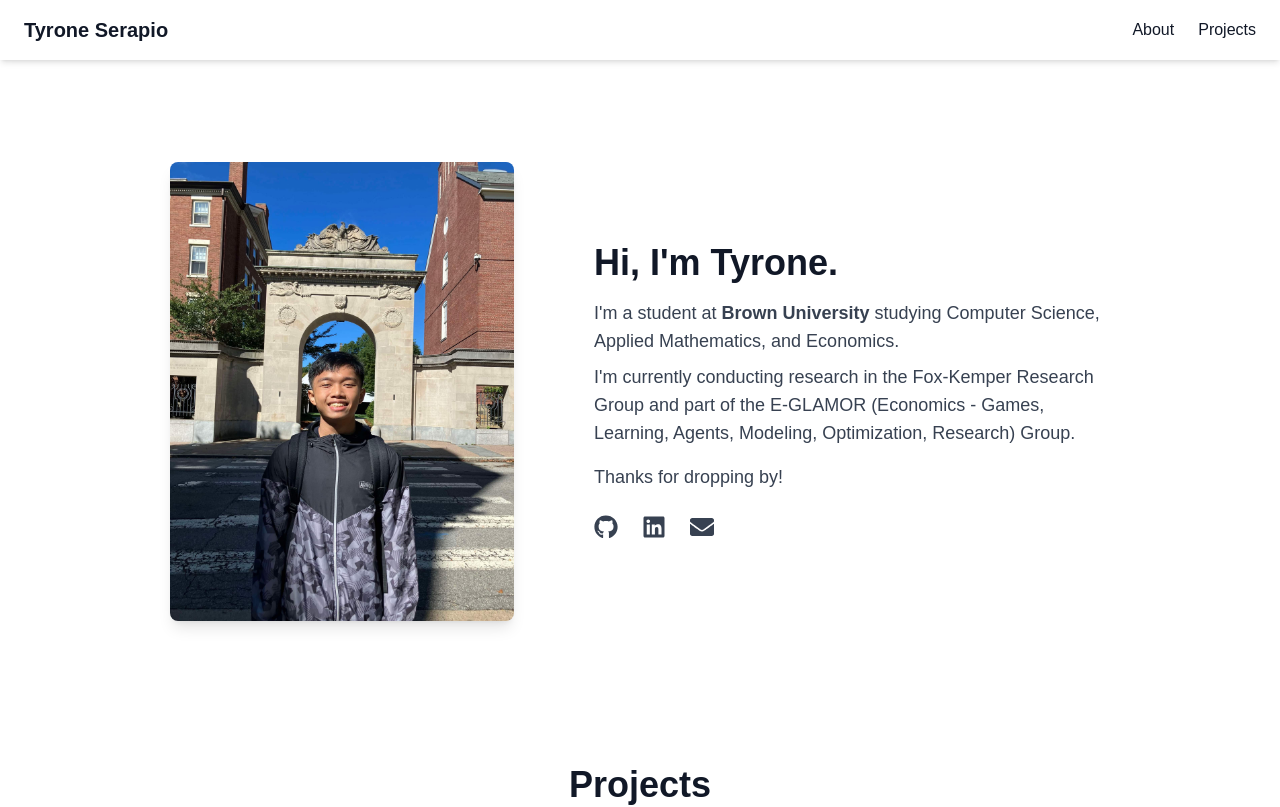
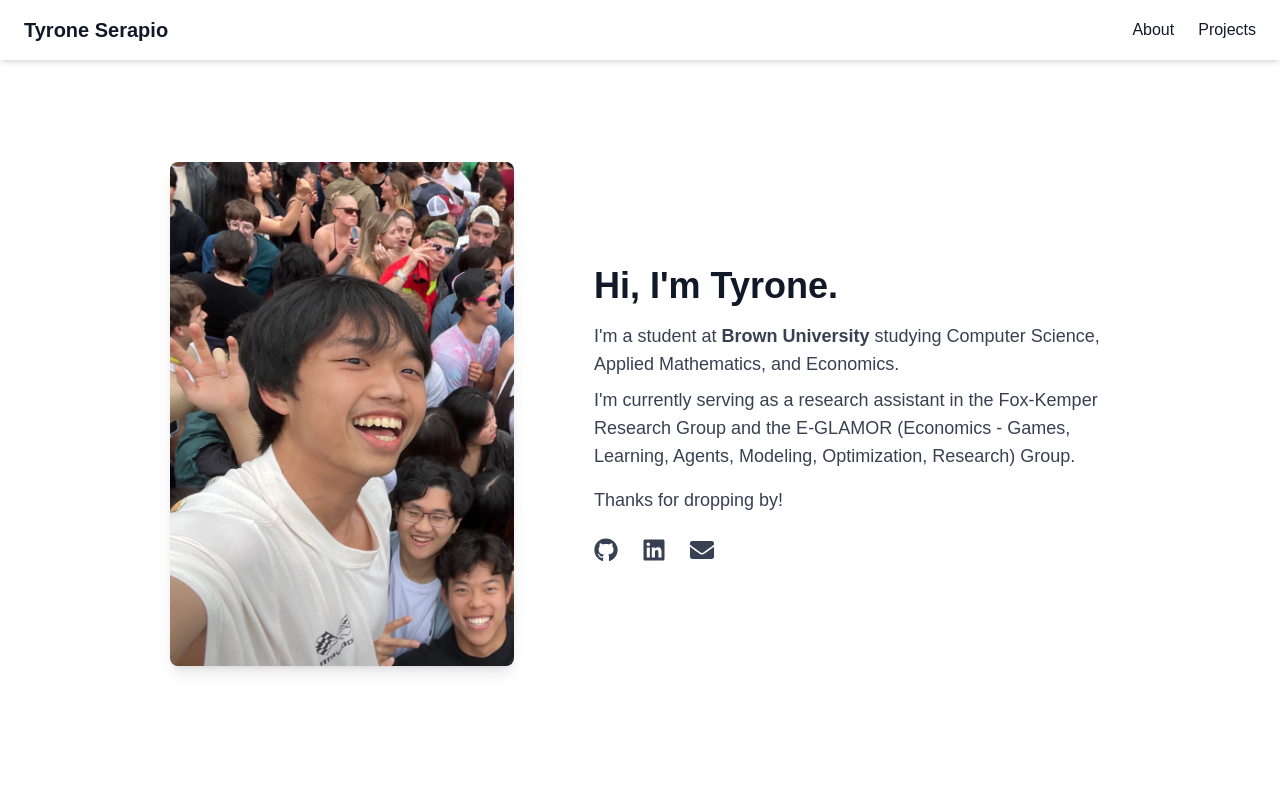
Before and after one commit to tktserapio/my-portfolio, a Next.js app: page / in a window 1280 px wide. Shown: the top 807 px of the page. Built offline with nearby package versions, Linux system fonts and the light colour scheme.

Commit message:
updated hero

```diff
--- a/components/Hero.tsx
+++ b/components/Hero.tsx
@@ -9,7 +9,7 @@ export default function Hero() {
         {/* Profile Image */}
         <div className="w-full md:w-2/5 h-auto relative rounded-lg overflow-hidden shadow-lg">
           <Image
-            src="/profile.JPG"
+            src="/profile2.JPG"
             width={500}
             height={500}
             alt="Profile Picture"
@@ -27,7 +27,7 @@ export default function Hero() {
 
           </p>
           <p className="text-lg text-gray-700 mt-2">
-            I&apos;m currently conducting research in the Fox-Kemper Research Group and part of the E-GLAMOR (Economics - Games, Learning, Agents, Modeling, Optimization, Research) Group.
+            I&apos;m currently serving as a research assistant in the Fox-Kemper Research Group and the E-GLAMOR (Economics - Games, Learning, Agents, Modeling, Optimization, Research) Group.
           </p>
           <p className="text-lg text-gray-700 mt-4">Thanks for dropping by!</p>
 
```
Also changed, not shown: public/profile2.jpg (added).
